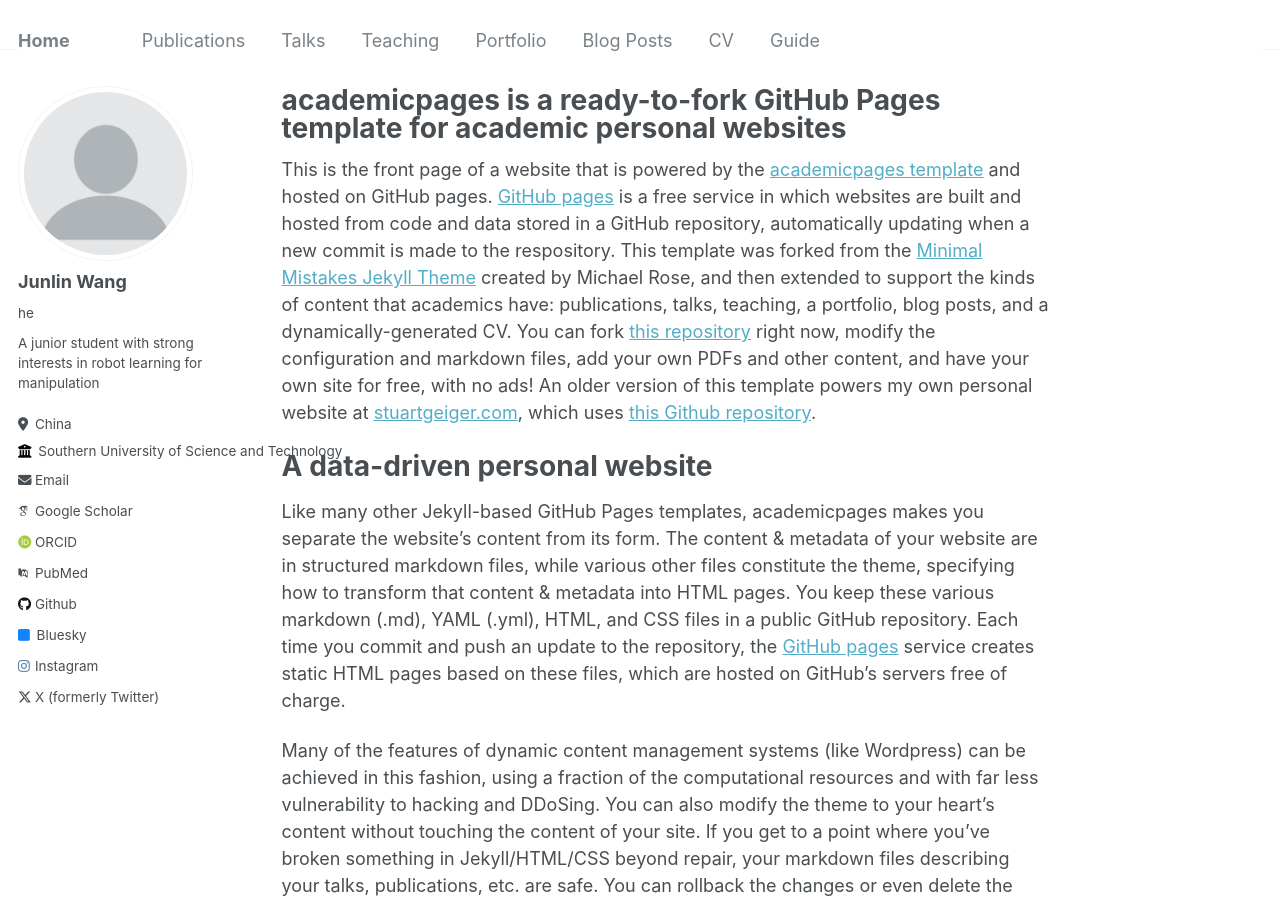
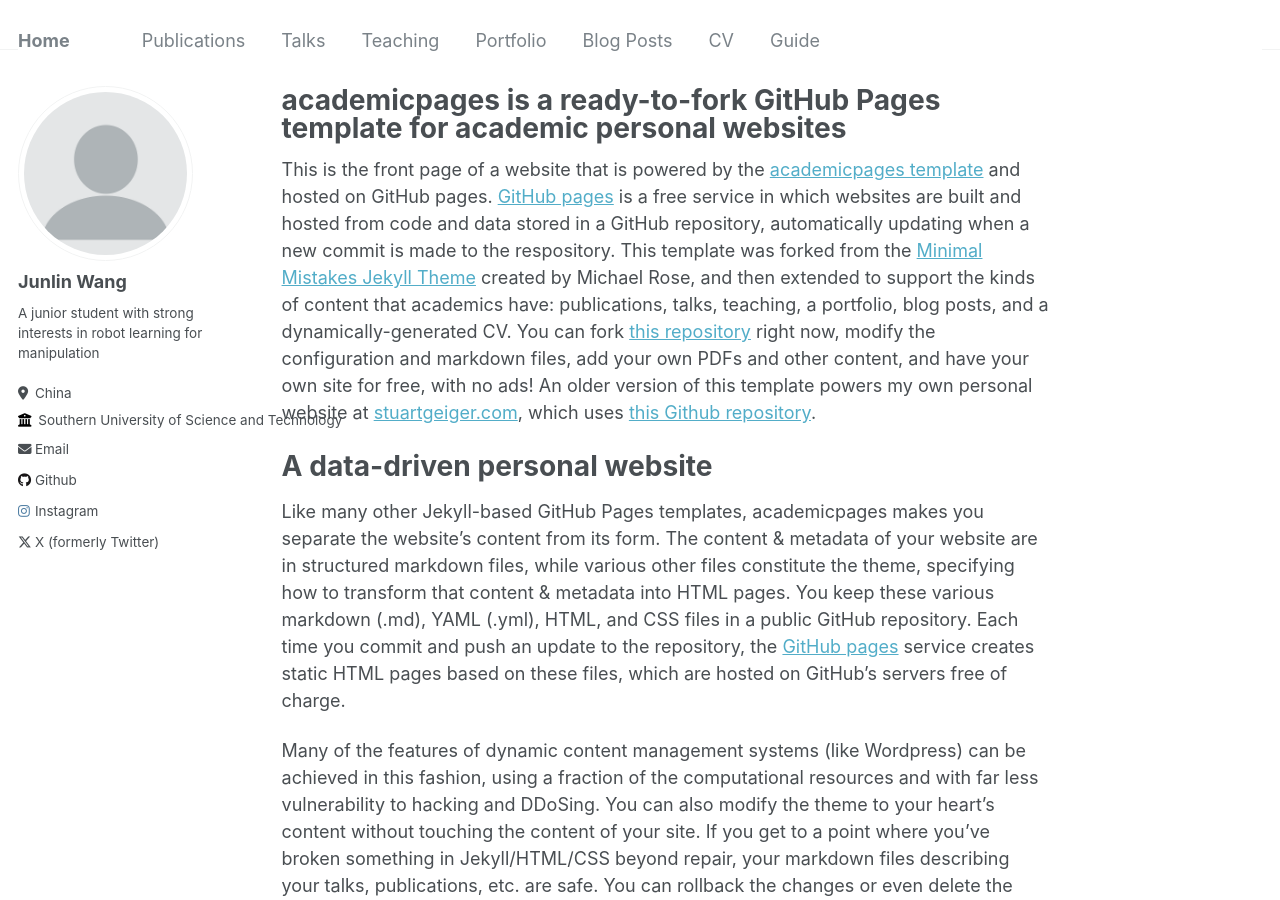
Before and after one commit to HenryWJL/HenryWJL.github.io, a Jekyll site: the page built from _pages/about.md, in a window 1280 px wide and 900 px high. Built offline with Jekyll 4.4.1, drawn with Linux system fonts in a browser that asks for light colours; some web fonts are replaced; part of the change alters nothing that is shown.

Commit message:
Update _config.yml

```diff
--- a/_config.yml
+++ b/_config.yml
@@ -23,31 +23,31 @@ author:
   # Biographic information
   avatar           : "profile.png"
   name             : "Junlin Wang"
-  pronouns         : "he"
+  pronouns         :
   bio              : "A junior student with strong interests in robot learning for manipulation"
   location         : "China"
-  employer         : "Southern University of Science and Technology"
+  employer         : "Southern University of\nScience and Technology"
   uri              :
   email            : "12112921@mail.sustech.edu.cn"
 
   # Academic websites
   arxiv            : # URL
-  googlescholar    : ""
+  googlescholar    :
   impactstory      : # URL
-  orcid            : ""
-  pubmed           : ""
+  orcid            :
+  pubmed           :
   researchgate     : # URL
 
   # Repositories and software development
   bitbucket        : # Username
   codepen          : # Username
   dribbble         : # Username
-  github           : "https://github.com/HenryWJL"
+  github           : "HenryWJL"
   kaggle           : # Username
   stackoverflow    : # User number or user number and name (i.e., use "1" or "1/jeff-atwood")
 
   # Social media
-  bluesky          : "bsky.app" # Replace this with you Bluesky username
+  bluesky          : # Replace this with you Bluesky username
   facebook         : # Username
   flickr           : # Username
   foursquare       : # Username
```
